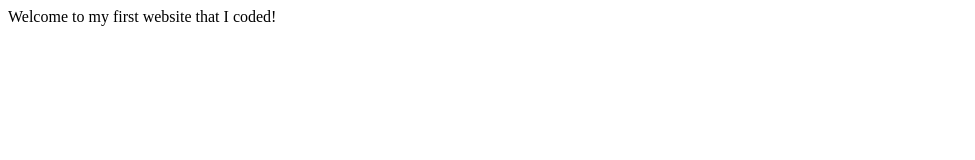
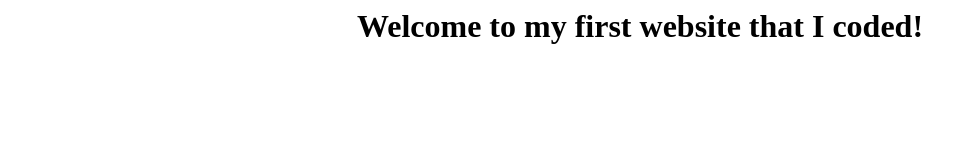
Before and after one commit to sirisha4990/sirisha4990.github.io, a plain HTML site: page index.html in a window 1280 px wide. Shown: the whole page, without its empty margins (0-975 px from the left). Drawn offline with Linux system fonts and the light colour scheme.

Commit message:
Update index.html

```diff
--- a/index.html
+++ b/index.html
@@ -5,7 +5,9 @@
   </head>
 
   <body>
-    Welcome to my first website that I coded!
+    <center>
+    <h1>Welcome to my first website that I coded!</h1>
+    </center>
   </body>
 
 
```
